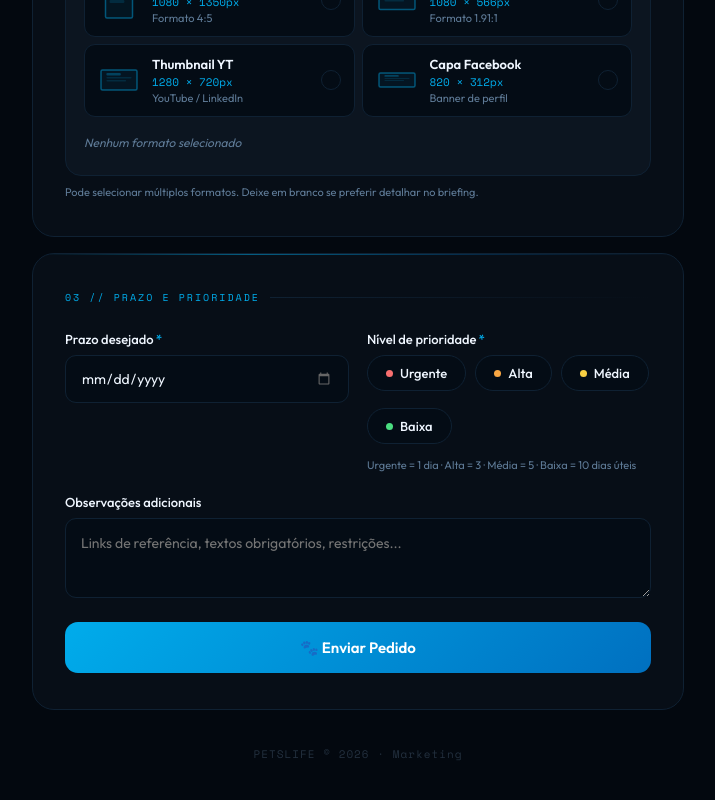
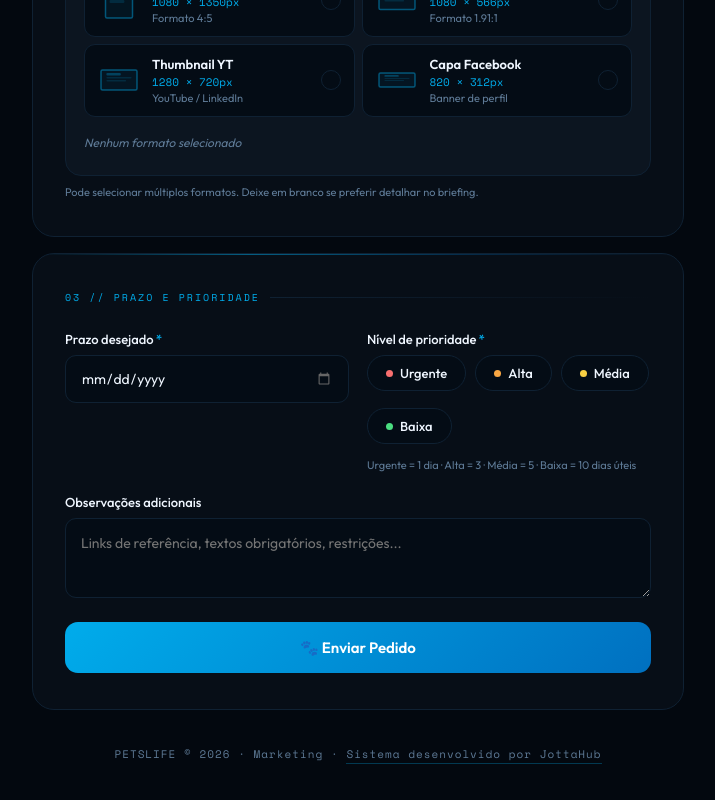
Before and after one commit to jotahubcreative-wq/Demandas-Petslife, a Next.js app: page / in a window 1280 px wide. Shown: the part 1528-2328 px from the top of the page, without its empty margins (282-997 px from the left). Built offline with nearby package versions, Linux system fonts and the light colour scheme.

Commit message:
Update index.js

```diff
--- a/pages/index.js
+++ b/pages/index.js
@@ -372,7 +372,7 @@ export default function Formulario() {
           </button>
         </div>
 
-        <p className="footer">PETSLIFE © 2026 · Marketing</p>
+        <p className="footer">PETSLIFE © 2026 · Marketing · <a href="https://www.jottahub.com.br" target="_blank" rel="noopener" style={{color:"var(--muted)",textDecoration:"none",transition:"color .2s"}} onMouseOver={e=>e.target.style.color="var(--accent)"} onMouseOut={e=>e.target.style.color="var(--muted)"}>Sistema desenvolvido por JottaHub</a></p>
       </div>
     </>
   )
@@ -476,7 +476,7 @@ textarea{min-height:115px;resize:vertical;line-height:1.6}
 .btn-sub.loading .btxt{opacity:.4}
 .spin{display:block;width:18px;height:18px;border:2px solid rgba(255,255,255,.3);border-top-color:#fff;border-radius:50%;animation:spin .55s linear infinite;position:absolute;top:50%;left:50%;transform:translate(-50%,-50%)}
 @keyframes spin{to{transform:translate(-50%,-50%) rotate(360deg)}}
-.footer{text-align:center;margin-top:36px;font-size:11px;color:var(--muted);opacity:.35;font-family:'Space Mono',monospace;letter-spacing:1px}
+.footer{text-align:center;margin-top:36px;font-size:11px;color:var(--muted);font-family:'Space Mono',monospace;letter-spacing:1px}.footer a{color:var(--muted);text-decoration:none;border-bottom:1px solid rgba(0,172,235,.3);padding-bottom:1px;transition:color .2s,border-color .2s}.footer a:hover{color:var(--accent);border-color:var(--accent)}
 .suc-bg{min-height:100vh;display:flex;align-items:center;justify-content:center;background:var(--bg);padding:32px}
 .suc-box{text-align:center;display:flex;flex-direction:column;align-items:center;gap:16px}
 .suc-ico{width:72px;height:72px;border-radius:50%;background:rgba(74,222,128,.08);border:1px solid rgba(74,222,128,.2);display:flex;align-items:center;justify-content:center;font-size:32px;animation:pop .5s cubic-bezier(.34,1.56,.64,1)}
```
